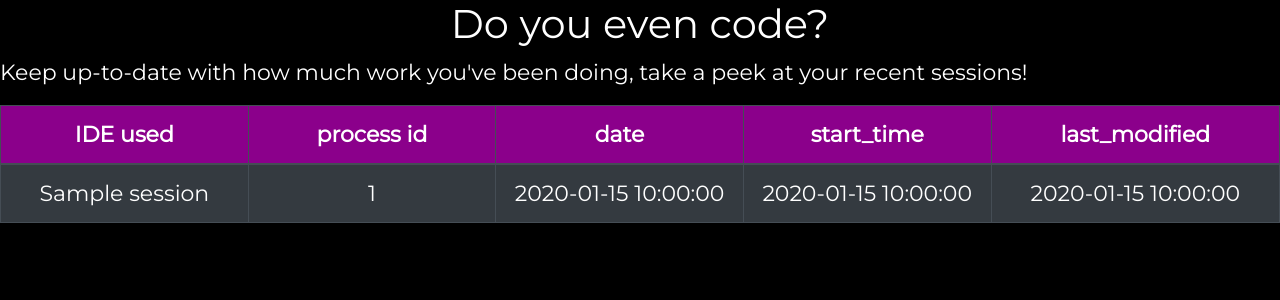
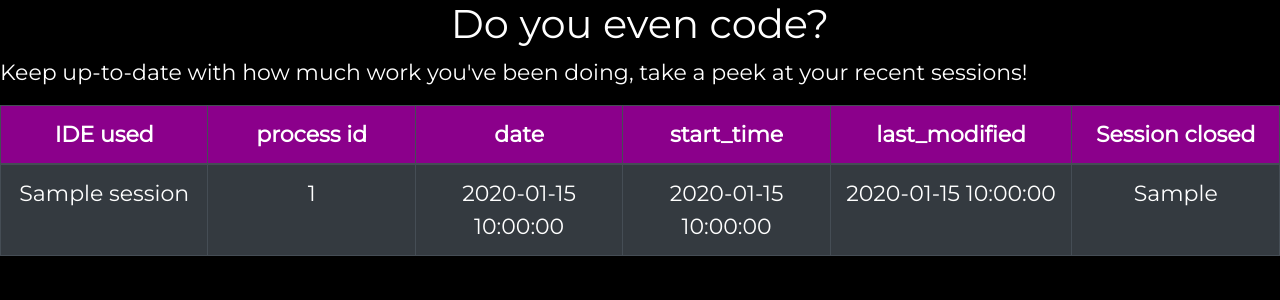
Before and after one commit to Myrelin/do-you-even-code, a Flask app: template templates/index.html in a window 1280 px wide. Shown: the top 300 px of the page. Run offline with Flask 2, Linux system fonts and the light colour scheme; the template is opened without the code that fills it: most values are stand-ins (such as "Sample title", 1, 10 or a date in 2020); some libraries are stand-ins or nearby versions.

Commit message:
session displayed on landing page

```diff
--- a/templates/index.html
+++ b/templates/index.html
@@ -21,6 +21,7 @@
                     <th> date </th>
                     <th> start_time</th>
                     <th> last_modified</th>
+                    <th> Session closed</th>
                 </tr>
 
             </thead>
@@ -32,6 +33,7 @@
                     <td>{{ session["date"] }}</td>
                     <td>{{ session["start_time"] }}</td>
                     <td>{{ session["last_modified"]}}</td>
+                    <td>{{ session["session_closed"]}}</td>
                 </tr>
             {% endfor %}
 
```
